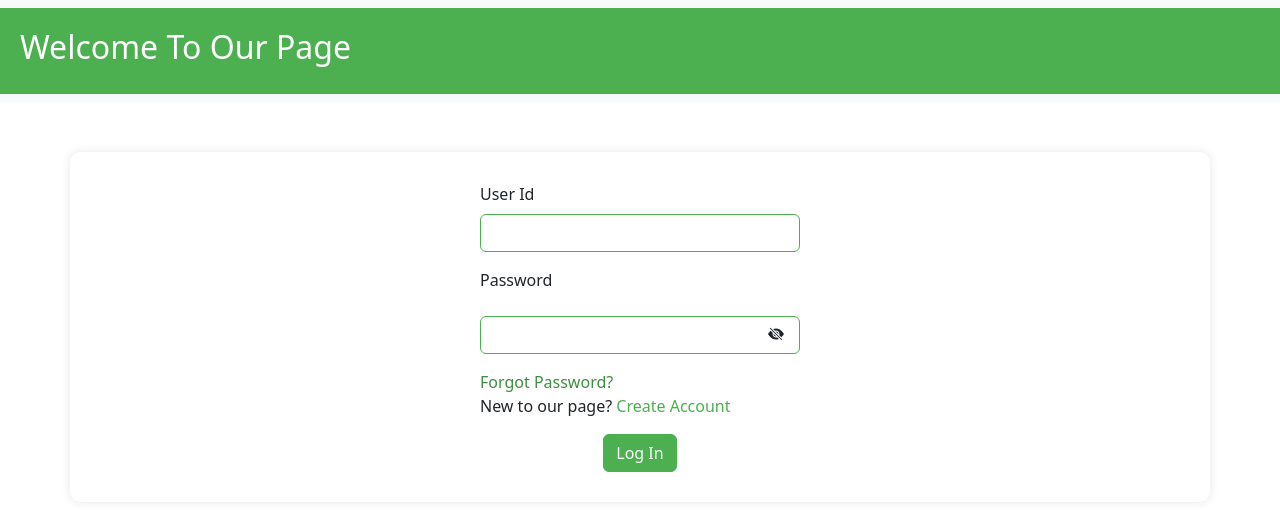
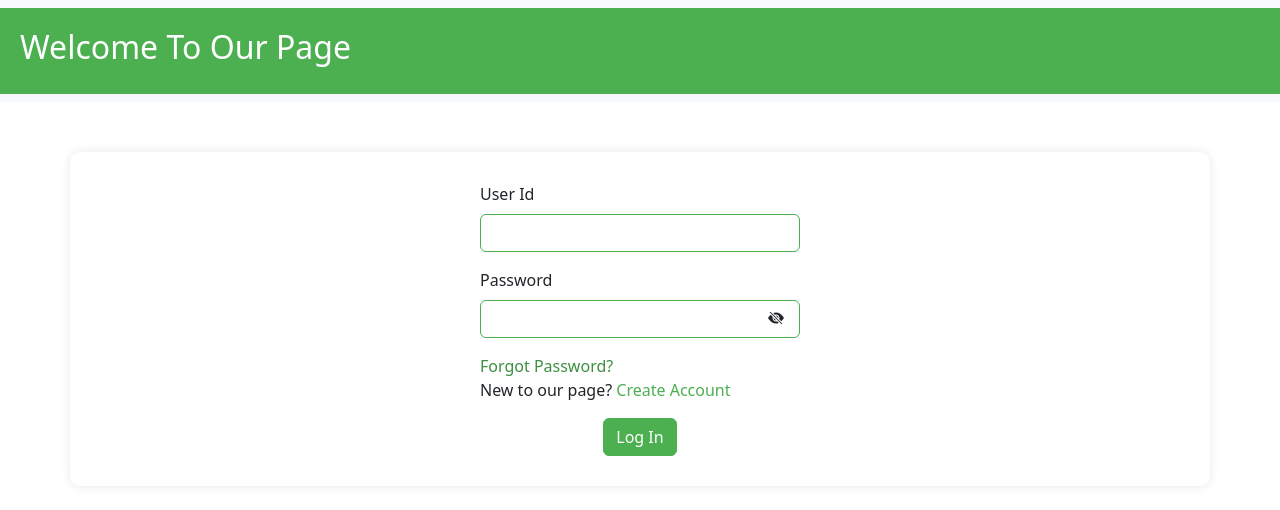
Before and after one commit to vradhi108/smartData-Angular-Task, an Angular app: page / in a window 1280 px wide. Shown: the top 510 px of the page. Built offline with nearby package versions, Linux system fonts and the light colour scheme.

Commit message:
removed mb-3

```diff
--- a/src/app/login/login.component.html
+++ b/src/app/login/login.component.html
@@ -31,8 +31,10 @@
                     </div>
                 </div>
 
-                <div class="mb-3"><label for="password" class="form-label">Password</label></div>
-                <div class="mb-3 ">
+                <div>
+                    <label for="password" class="form-label">Password</label>
+                </div>
+                <div >
                     <div class="input-group mb-3 ">
                         <input type={{passwordType}} class="form-control position-relative" formControlName="password" BlockCopyPasteDirective>
                         <div class="input-group-append position-absolute end-0 px-3 py-1">
```
